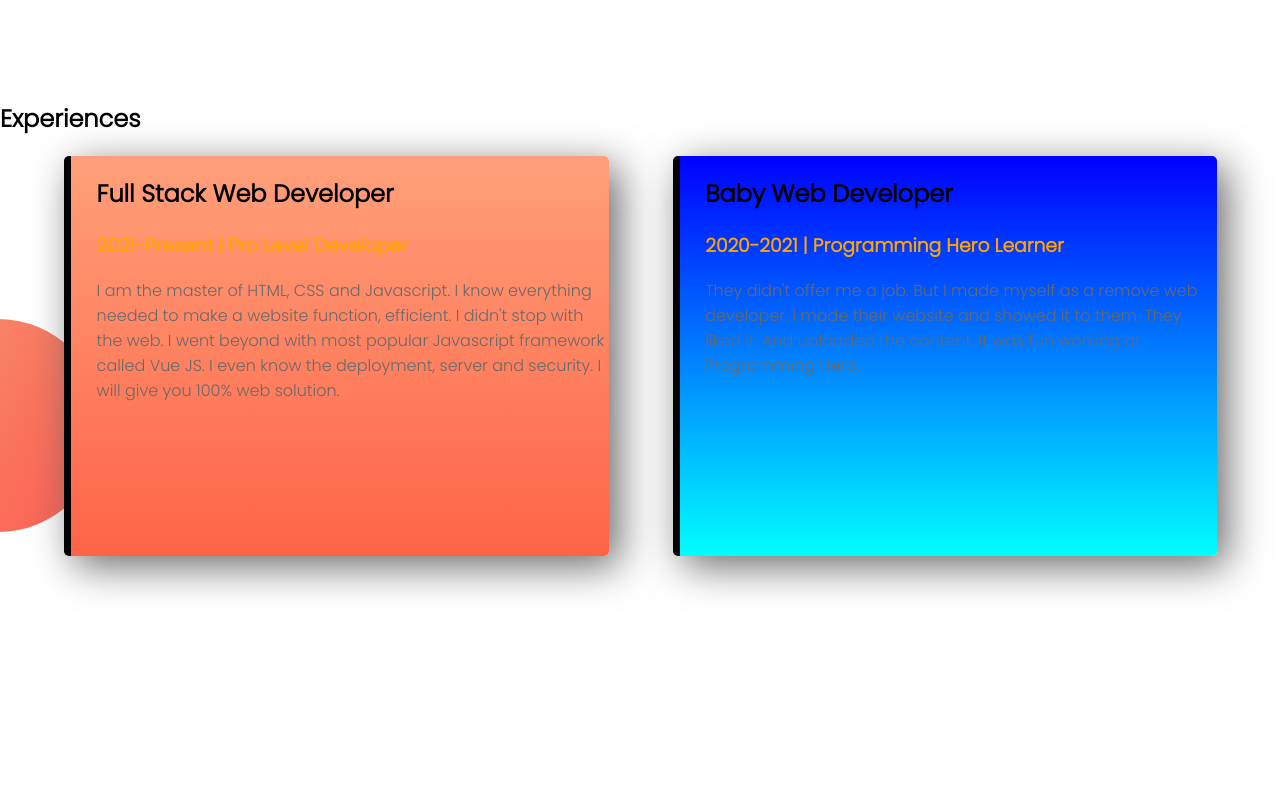
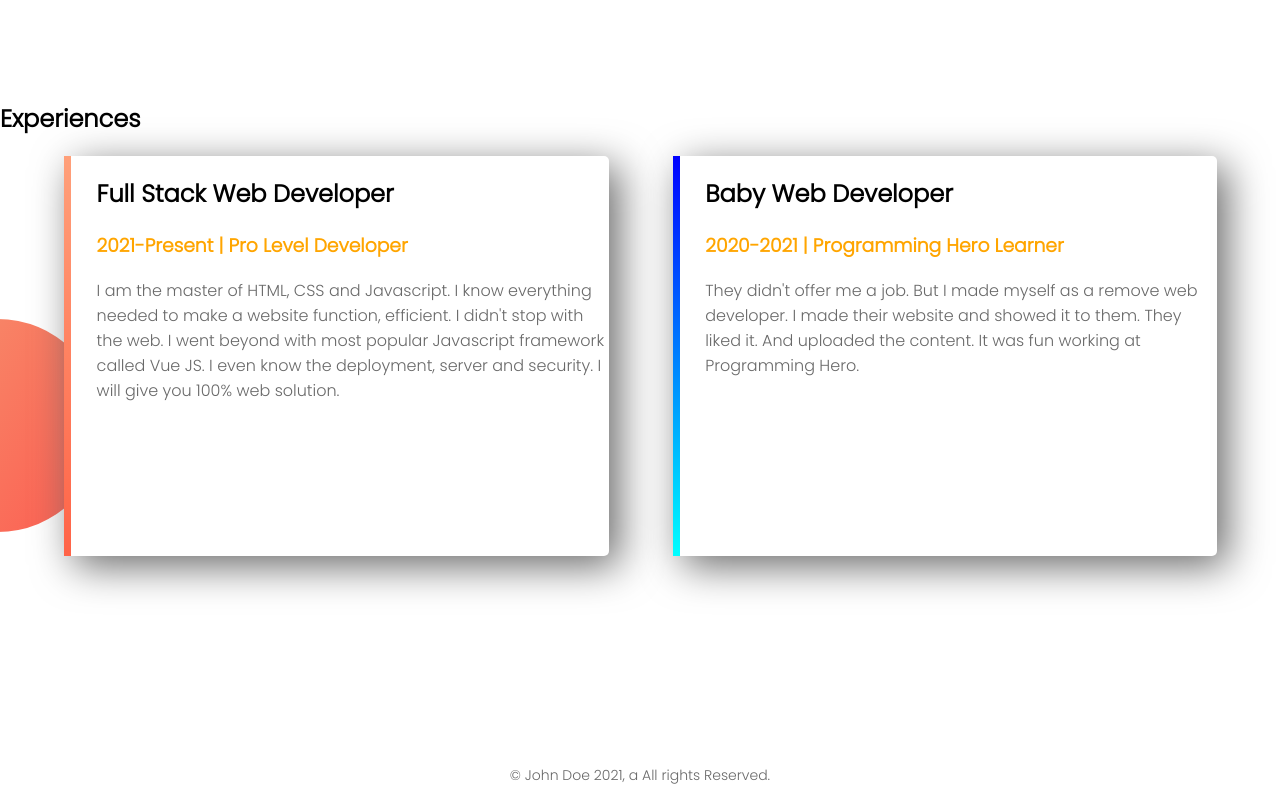
Before and after one commit to mongdev/web-portfolio, a plain HTML site: page index.html in a window 1280 px wide. Shown: the part 1219-2019 px from the top of the page. Before the commit the page ends 1970 px from the top, so only its background shows below. Drawn offline with Linux system fonts and the light colour scheme.

Commit message:
Problem solved

```diff
--- a/index.html
+++ b/index.html
@@ -71,5 +71,8 @@
         </p>
       </div>
     </section>
+    <footer>
+      <p>© John Doe 2021, a All rights Reserved.</p>
+    </footer>
   </body>
 </html>
--- a/style.css
+++ b/style.css
@@ -57,11 +57,15 @@ p {
 }
 #full-stack {
   border-left: 7px solid;
-  background-image: linear-gradient(180deg, lightsalmon, tomato);
+  border-image: linear-gradient(180deg, lightsalmon, tomato);
   border-image-slice: 1;
 }
 #baby-web {
   border-left: 7px solid;
-  background-image: linear-gradient(180deg, blue, cyan);
+  border-image: linear-gradient(180deg, blue, cyan);
   border-image-slice: 1;
 }
+footer p {
+  text-align: center;
+  font-size: 14px;
+}
```
